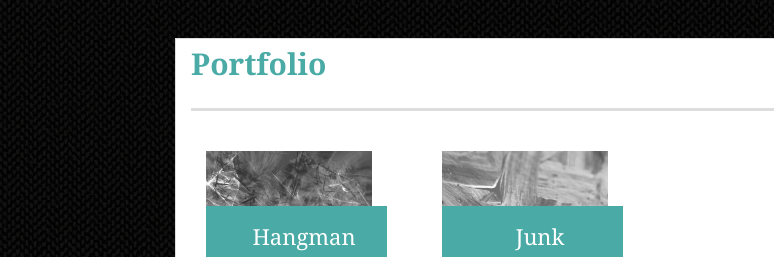
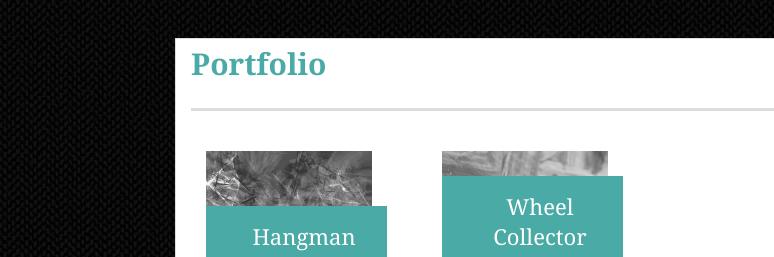
Before and after one commit to fugitivepigments/Bootstrap-Portfolio, a plain HTML site: page portfolio.html in a window 1280 px wide. Shown: the part 92-349 px from the top of the page, 0-774 px from the left. Drawn offline with nearby package versions, Linux system fonts and the light colour scheme.

Commit message:
updated portfolio page

```diff
--- a/portfolio.html
+++ b/portfolio.html
@@ -35,9 +35,10 @@
         </a>
       </div>
       <div class="work img-fluid col-md-4">
-        <img src="assets/images/abstract-q-g-640-480-3.jpg" alt="abstract black and white image">
+        <a href="https://fugitivepigments.github.io/jqgame/"><img src="assets/images/abstract-q-g-640-480-3.jpg" alt="abstract black and white image">
 
-        <h3>Junk</h3>
+        <h3>Wheel Collector</h3>
+          </a>
       </div>
       <div class="work img-fluid col-md-4">
         <img src="assets/images/abstract-q-g-640-480-4.jpg" alt="abstract black and white image">
```
